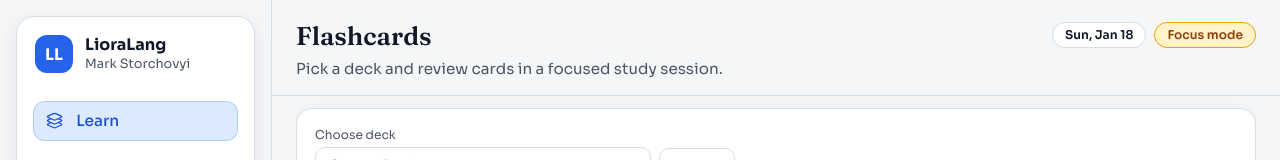
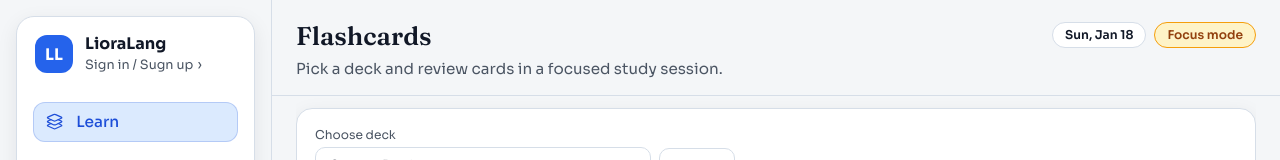
Before and after one commit to rorimark/LioraLang, a React (Vite) app: page /learn in a window 1280 px wide. Shown: the top 160 px of the page. Built offline with nearby package versions, Linux system fonts and the light colour scheme.

Commit message:
feat(account): add account page and sidebar auth entry

```diff
--- a/src/app/router/routes.jsx
+++ b/src/app/router/routes.jsx
@@ -1,6 +1,7 @@
 import { Navigate } from "react-router";
 import { AppLayout } from "@app/layouts/AppLayout";
 import {
+  AccountPage,
   BrowsePage,
   DeckDetailsPage,
   DeckEditorPage,
@@ -24,6 +25,10 @@ export const routes = [
       {
         path: toChildPath(ROUTE_PATHS.learn),
         element: <LearnPage />,
+      },
+      {
+        path: toChildPath(ROUTE_PATHS.account),
+        element: <AccountPage />,
       },
       {
         path: toChildPath(ROUTE_PATHS.browse),
--- /dev/null
+++ b/src/pages/account/index.js
@@ -0,0 +1 @@
+export { AccountPage } from "./ui/AccountPage";
--- /dev/null
+++ b/src/pages/account/ui/AccountPage.jsx
@@ -0,0 +1,11 @@
+import { AccountHubPanel } from "@widgets";
+
+export const AccountPage = () => {
+  return (
+    <section className="page">
+      <AccountHubPanel />
+    </section>
+  );
+};
+
+export default AccountPage;
--- a/src/pages/index.js
+++ b/src/pages/index.js
@@ -1,4 +1,5 @@
 export { LearnPage } from "./learn";
+export { AccountPage } from "./account";
 export { BrowsePage } from "./browse";
 export { DecksPage } from "./decks";
 export { DeckEditorPage } from "./deck-editor";
--- a/src/shared/config/routes.js
+++ b/src/shared/config/routes.js
@@ -7,6 +7,7 @@ export const ROUTE_PATHS = {
   deckEdit: "/decks/:deckId/edit",
   deckDetails: "/decks/:deckId",
   progress: "/progress",
+  account: "/account",
   settings: "/settings",
 };
 
@@ -68,6 +69,10 @@ export const PAGE_META = {
     title: "Learning Progress",
     subtitle: "Track retention, streaks, and spaced-repetition efficiency.",
   },
+  [ROUTE_PATHS.account]: {
+    title: "Account",
+    subtitle: "Sign in, register, and manage your profile and sync options.",
+  },
   [ROUTE_PATHS.settings]: {
     title: "Settings",
     subtitle: "Tune preferences for SRS cadence and workspace behavior.",
--- /dev/null
+++ b/src/widgets/AccountHubPanel/index.js
@@ -0,0 +1 @@
+export { AccountHubPanel } from "./ui/AccountHubPanel";
--- /dev/null
+++ b/src/widgets/AccountHubPanel/ui/AccountHubPanel.css
@@ -0,0 +1,42 @@
+.account-hub-panel {
+  display: grid;
+  gap: 14px;
+}
+
+.account-hub-panel__head h2 {
+  margin: 0;
+}
+
+.account-hub-panel__head p {
+  margin: 8px 0 0;
+}
+
+.account-hub-panel__actions {
+  display: flex;
+  flex-wrap: wrap;
+  gap: 8px;
+}
+
+.account-hub-panel__actions button {
+  border: 1px solid var(--color-border);
+  border-radius: var(--radius-control);
+  background: var(--color-surface);
+  color: var(--color-text);
+  font-family: inherit;
+  font-size: 0.84rem;
+  padding: 8px 12px;
+}
+
+.account-hub-panel__actions button:disabled {
+  opacity: 0.6;
+  cursor: not-allowed;
+}
+
+.account-hub-panel__list {
+  margin: 0;
+  padding-left: 18px;
+  color: var(--color-text-muted);
+  display: grid;
+  gap: 6px;
+  font-size: 0.88rem;
+}
--- /dev/null
+++ b/src/widgets/AccountHubPanel/ui/AccountHubPanel.jsx
@@ -0,0 +1,33 @@
+import { memo } from "react";
+import "./AccountHubPanel.css";
+
+export const AccountHubPanel = memo(() => {
+  return (
+    <article className="panel account-hub-panel">
+      <header className="account-hub-panel__head">
+        <h2>Account Hub</h2>
+        <p>
+          This page is reserved for future sign in, registration, and account
+          management.
+        </p>
+      </header>
+
+      <div className="account-hub-panel__actions">
+        <button type="button" disabled>
+          Sign in (soon)
+        </button>
+        <button type="button" disabled>
+          Create account (soon)
+        </button>
+      </div>
+
+      <ul className="account-hub-panel__list">
+        <li>Connect LioraLangHub profile</li>
+        <li>Manage shared deck presets</li>
+        <li>Sync cloud preferences and history</li>
+      </ul>
+    </article>
+  );
+});
+
+AccountHubPanel.displayName = "AccountHubPanel";
--- a/src/widgets/NavbBar/ui/NavBar.css
+++ b/src/widgets/NavbBar/ui/NavBar.css
@@ -44,6 +44,43 @@
   margin: 3px 0 0;
   color: var(--color-text-muted);
   font-size: 0.8rem;
+}
+
+.nav-bar__account-link {
+  display: inline-flex;
+  align-items: center;
+  gap: 4px;
+  margin-top: 3px;
+  color: var(--color-text-muted);
+  font-size: 0.8rem;
+  text-decoration: none;
+  transition: color 120ms ease;
+}
+
+.nav-bar__account-link::after {
+  content: "›";
+  color: var(--color-text-subtle);
+  font-size: 0.9rem;
+  line-height: 1;
+  transform: translateX(0);
+  transition: transform 120ms ease, color 120ms ease;
+}
+
+.nav-bar__account-link:hover {
+  color: var(--color-text);
+}
+
+.nav-bar__account-link:hover::after {
+  color: var(--color-text-muted);
+  transform: translateX(2px);
+}
+
+.nav-bar__account-link:focus-visible {
+  outline: none;
+  color: var(--color-text);
+  text-decoration: underline;
+  text-decoration-color: var(--color-border-strong);
+  text-underline-offset: 3px;
 }
 
 .nav-bar__list {
--- a/src/widgets/NavbBar/ui/NavBar.jsx
+++ b/src/widgets/NavbBar/ui/NavBar.jsx
@@ -1,6 +1,8 @@
 import "./NavBar.css";
 import { memo } from "react";
+import { Link } from "react-router";
 import { NavTab } from "@shared/ui";
+import { ROUTE_PATHS } from "@shared/config/routes";
 import {
   IoLayersOutline,
   IoGlobeOutline,
@@ -32,7 +34,13 @@ export const NavBar = memo(({ mobile = false }) => {
           <span className="nav-bar__logo">LL</span>
           <div>
             <strong>LioraLang</strong>
-            <p>Mark Storchovyi</p>
+            <Link
+              className="nav-bar__account-link"
+              to={ROUTE_PATHS.account}
+              aria-label="Open account page"
+            >
+              Sign in / Sugn up
+            </Link>
           </div>
         </div>
       )}
--- a/src/widgets/index.js
+++ b/src/widgets/index.js
@@ -1,4 +1,5 @@
 export { NavBar } from "./NavbBar";
+export { AccountHubPanel } from "./AccountHubPanel";
 export { DesktopTitleBar } from "./DesktopTitleBar";
 export { PageHeader } from "./PageHeader";
 export { BrowseDecksPanel } from "./BrowseDecksPanel";
```
